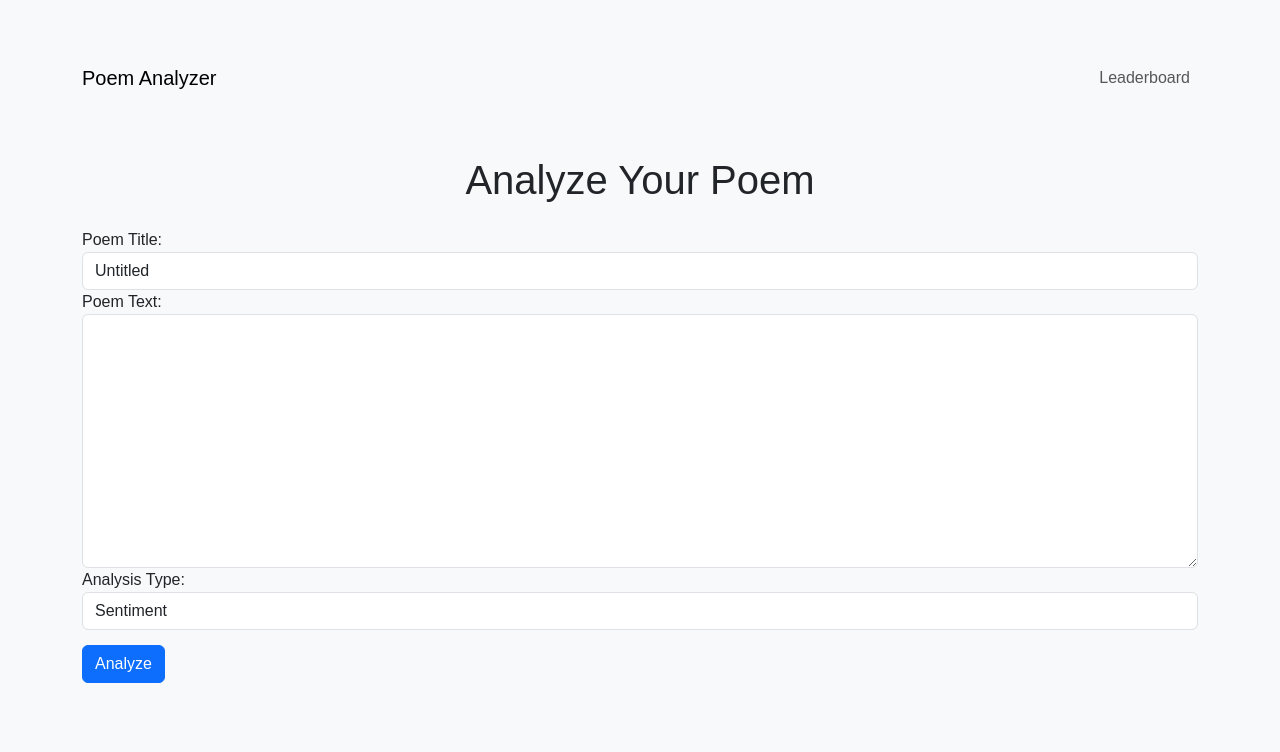
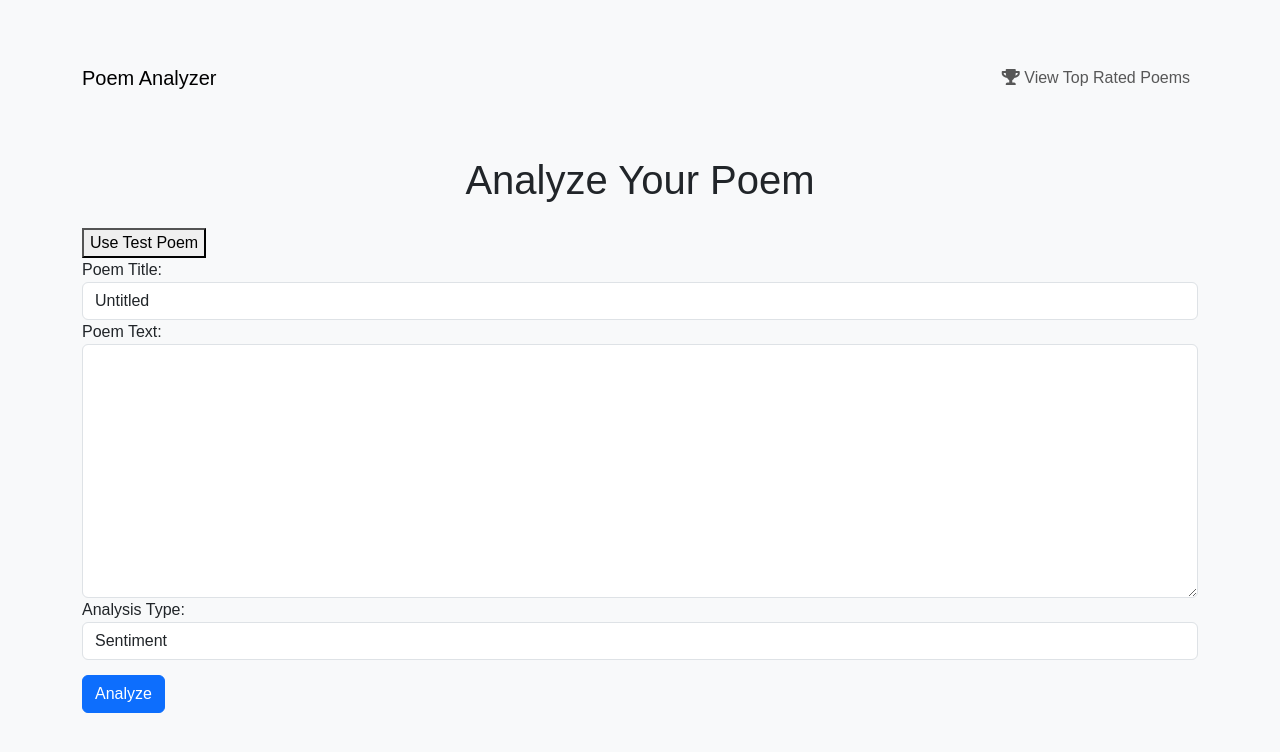
Before and after one commit to betezz/DeepSonnet-AI, a Flask app: page / in a window 1280 px wide. Shown: the top 752 px of the page. Run offline with Flask 3, Linux system fonts and the light colour scheme; data that the repository does not hold is empty; some libraries are stand-ins or nearby versions.

Commit message:
Malvern March

```diff
--- a/app.py
+++ b/app.py
@@ -69,6 +69,36 @@
         poem_title = data.get('poem_title', 'Untitled')
         analysis_type = data.get('analysis_type', 'sentiment')
 
+        if poem_text == "<test>":
+            poem_title = "Malvern Prep March"
+            poem_text = """
+            Yo Laville, you’re soft as fluff,
+            Out here actin’ like you're tough.
+            Talkin’ smack, but can’t keep pace,
+            You’re just background noise in this race.
+
+            Your sticks? Weak. Your shots? A joke.
+            We torch your D like you’re a smoke.
+            Watch us rip it—top-shelf, clean—
+            Your goalie? Can’t even be seen.
+
+            You rock those ties, think you’re elite,
+            But on the turf? We run the street.
+            You pull up scared, we see you sweat,
+            By halftime, you’re not a threat.
+
+            Your “legacy” don’t mean a thing,
+            When Malvern’s kings, we own this ring.
+            We dominate, you fake the grind,
+            Your glory days? All left behind.
+
+            Your prissy ways, your fancy crest,
+            Still can’t hang with Philly’s best.
+            So go on, Laville, talk that smack,
+            But we’ll leave you flat on your back
+            """
+            print("Using test poem for analysis.")
+
         result = analyze_poem(client, poem_text, poem_title, analysis_type)
 
         return jsonify(result)  # The result is already formatted in HTML
--- a/example.py
+++ b/example.py
@@ -72,6 +72,7 @@
     Returns:
     - dict: The API response containing the analysis of the poem.
     """
+    # Add this block at the beginning of the function
     print(f"Analyzing poem: {poem_title}, Analysis type: {analysis_type}")
     # Ensure poem_text is not empty or None
     if not poem_text or not isinstance(poem_text, str):
@@ -185,7 +186,7 @@
             print(f"Error in API call: {str(e)}")
             raise RuntimeError(f"An error occurred while analyzing the poem: {str(e)}")
     else:
-        return format_king_analysis(king_analysis(client, poem_text, poem_title))
+        return format_analysis_result(king_analysis(client, poem_text, poem_title))
 
 def calculate_poem_score(client, poem_text, poem_title):
     system_prompt = (
--- a/static/js/custom.js
+++ b/static/js/custom.js
@@ -4,6 +4,36 @@
     let poemTitle = document.getElementById('poem_title').value;
     let poemText = document.getElementById('poem_text').value;
     let analysisType = document.getElementById('analysis_type').value;
+
+    // Check if the test poem is requested
+    if (poemText.trim() === "<test>") {
+        poemTitle = "Malvern Prep March";
+        poemText = `Yo Laville, you're soft as fluff,
+Out here actin' like you're tough.
+Talkin' smack, but can't keep pace,
+You're just background noise in this race.
+
+Your sticks? Weak. Your shots? A joke.
+We torch your D like you're a smoke.
+Watch us rip it—top-shelf, clean—
+Your goalie? Can't even be seen.
+
+You rock those ties, think you're elite,
+But on the turf? We run the street.
+You pull up scared, we see you sweat,
+By halftime, you're not a threat.
+
+Your "legacy" don't mean a thing,
+When Malvern's kings, we own this ring.
+We dominate, you fake the grind,
+Your glory days? All left behind.
+
+Your prissy ways, your fancy crest,
+Still can't hang with Philly's best.
+So go on, Laville, talk that smack,
+But we'll leave you flat on your back`;
+        console.log("Using test poem for analysis.");
+    }
 
     // Show the loading spinner
     document.getElementById('loading').style.display = 'block';
@@ -13,6 +43,9 @@
 
     // Hide the form during analysis
     document.getElementById('poem-form').style.display = 'none';
+
+    // Hide the leaderboard button
+    document.getElementById('leaderboard-nav-item').style.display = 'none';
 
     fetch('/analyze_poem', {
         method: 'POST',
@@ -54,6 +87,9 @@
         }
 
         visualizePoemStructure();
+
+        // Show the leaderboard button again
+        document.getElementById('leaderboard-nav-item').style.display = 'block';
     })
     .catch(error => {
         // Hide the loading spinner and show error
@@ -64,10 +100,13 @@
             <pre>${error.message}\n\nStack trace:\n${error.stack}</pre>
         `;
         console.error('Error:', error);
+
+        // Show the leaderboard button again in case of error
+        document.getElementById('leaderboard-nav-item').style.display = 'block';
     });
 });
 
-// Handle the "Back" button click to return to the form
+// Update the back button handler
 document.getElementById('back-button').addEventListener('click', function() {
     // Hide the two-column layout
     document.getElementById('analysis-container').style.display = 'none';
@@ -79,6 +118,9 @@
     document.getElementById('result').innerHTML = '';
     document.getElementById('displayed-poem-title').innerText = '';
     document.getElementById('displayed-poem-text').innerText = '';
+
+    // Show the leaderboard button again
+    document.getElementById('leaderboard-nav-item').style.display = 'block';
 });
 
 function visualizePoemStructure() {
@@ -180,3 +222,19 @@
 
 // Call this when the page loads
 document.addEventListener('DOMContentLoaded', fetchRandomPoem);
+
+// Add this function
+function useTestPoem() {
+    document.getElementById('poem_title').value = "Test Poem";
+    document.getElementById('poem_text').value = "<test>";
+}
+
+// Add this to your document ready function
+$(document).ready(function() {
+    // ... existing code ...
+
+    // Add a button to use the test poem
+    $('#poem-form').prepend('<button type="button" onclick="useTestPoem()">Use Test Poem</button>');
+
+    // ... rest of your existing code ...
+});
--- a/templates/index.html
+++ b/templates/index.html
@@ -61,6 +61,7 @@
             margin-bottom: 30px;
         }
     </style>
+    <link rel="stylesheet" href="https://cdnjs.cloudflare.com/ajax/libs/font-awesome/5.15.3/css/all.min.css">
 </head>
 <body>
     <!-- Add this navigation bar just after the <body> tag -->
@@ -68,8 +69,10 @@
         <div class="container">
             <a class="navbar-brand" href="#">Poem Analyzer</a>
             <ul class="navbar-nav ml-auto">
-                <li class="nav-item">
-                    <a class="nav-link" href="{{ url_for('leaderboard') }}">Leaderboard</a>
+                <li class="nav-item" id="leaderboard-nav-item">
+                    <a class="nav-link btn btn-outline-primary" href="{{ url_for('leaderboard') }}">
+                        <i class="fas fa-trophy"></i> View Top Rated Poems
+                    </a>
                 </li>
             </ul>
         </div>
@@ -79,6 +82,7 @@
         <!-- Form for poem submission -->
         <h1 class="text-center mb-4">Analyze Your Poem</h1>
         <form id="poem-form">
+            <!-- The new button will be inserted here -->
             <div class="form-group">
                 <label for="poem_title">Poem Title:</label>
                 <input type="text" id="poem_title" name="poem_title" class="form-control" value="Untitled">
```
